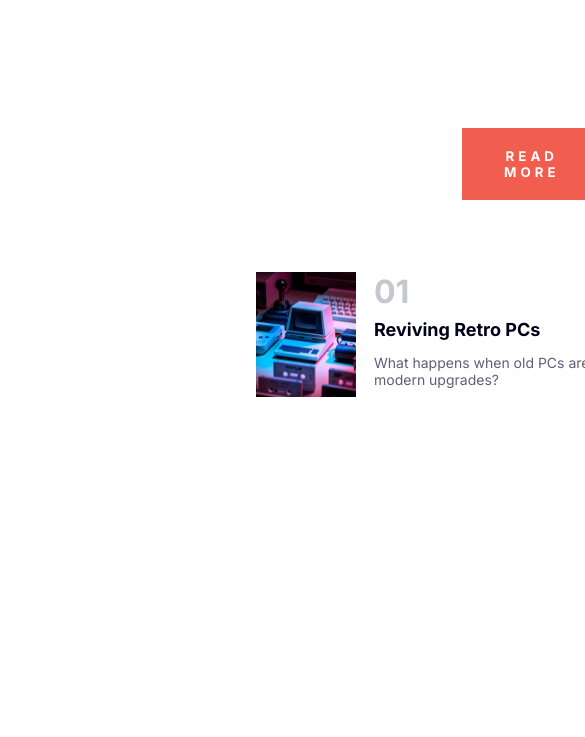
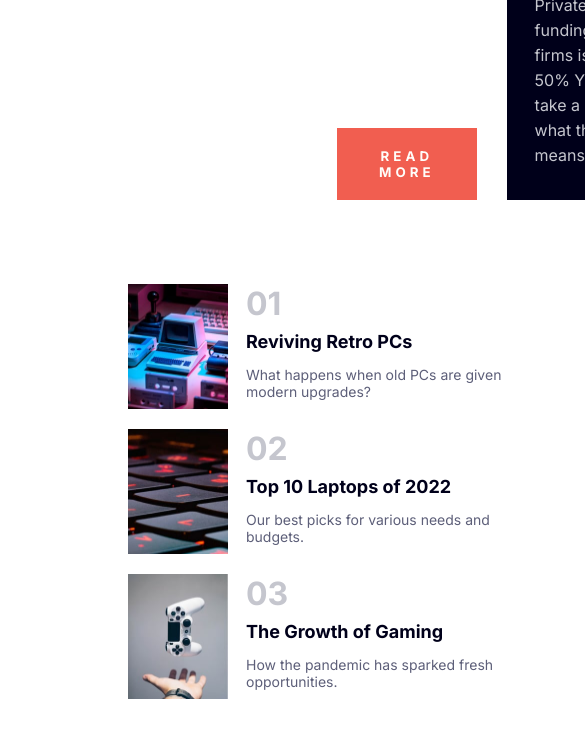
Before and after one commit to mhlauf1/news-homepage, a plain HTML site: page index.html in a window 390 px wide. Shown: the part 985-1722 px from the top of the page, 585 px wide, since content can reach past the window. Before the commit the page ends 1446 px from the top, so only its background shows below. Drawn offline with Linux system fonts and the light colour scheme; files whose address does not match are found by name.

Commit message:
changing grids to responsive design

```diff
--- a/index.css
+++ b/index.css
@@ -28,7 +28,9 @@ body {
 
 h1 {
     font-size: 56px;
-    color: var(--dark-blue)
+    color: var(--dark-blue);
+    font-weight: 800;
+
 }
 
 h2 {
@@ -90,6 +92,7 @@ nav li:hover {
 .hero-grid-item-1 {
     grid-column: 1 / 3;
     grid-row: 1;
+    /* grid-area: headerImg */
 }
 
 .hero-grid-item-2 {
@@ -99,6 +102,8 @@ nav li:hover {
     padding-right: 28px;
     padding-left: 28px;
     padding-top: 42px;
+    /* grid-area: blog */
+
 }
 
 .hero-grid-item-2 h2 {
@@ -133,6 +138,8 @@ nav li:hover {
 .hero-grid-item-3 {
     grid-column: 1;
     grid-row: 2;
+    /* grid-area: heroText */
+
 }
 
 .hero-grid-item-4 {
@@ -142,6 +149,7 @@ nav li:hover {
     flex-direction: column;
     justify-content: space-between;
     align-items: flex-start;
+    /* grid-area: heroSubText */
 }
 
 .hero-img {
@@ -169,10 +177,13 @@ nav li:hover {
     cursor: pointer;
 }
 
-.blog-grid-container {
-    display: grid;
-    grid-template-columns: 1fr 1fr 1fr;
-    margin-top: 72px;
+.blog-container {
+    display: flex;
+    flex-direction: row;
+    justify-content: space-between;
+    margin-top: 84px;
+    flex-wrap: wrap;
+    gap: 20px
 }
 
 .blog-grid-item {
@@ -191,7 +202,6 @@ nav li:hover {
 .blog-item-flex {
     display: flex;
     flex-direction: column;
-    /* justify-content: space-between; */
     margin-left: 18px;
     width: 16rem;
 }
@@ -207,3 +217,17 @@ nav li:hover {
     color: var(--secondary-color);
     cursor: pointer;
 }
+
+@media (max-width: 1600px) {
+    body {
+        padding: 4rem 12rem;
+        /* background-color: red; */
+    }
+}
+
+@media (max-width: 1200px) {
+    body {
+        padding: 4rem 8rem;
+        /* background-color: blue; */
+    }
+}
--- a/index.html
+++ b/index.html
@@ -78,6 +78,7 @@
         </div>
         <div class="hero-grid-item-2">
           <h2>New</h2>
+          <div class="articles-container">
             <article>
               <h4>Hydrogen VS Electric Cars</h4>
               <p>
@@ -98,6 +99,7 @@
                 Private funding by VC firms is down 50% YOY. We take a look at what that means. </p>
             </article>
           </div>
+        </div>
         <div class="hero-grid-item-3">
           <h1>The Bright Future of Web 3.0?</h1>
         </div>
@@ -108,7 +110,7 @@
           <button class="hero-cta-btn">Read more</button>
         </div>
       </section>
-      <section class="blog-grid-container">
+      <section class="blog-container">
         <div class="blog-grid-item">
           <img src="./assets/images/image-retro-pcs.jpg" alt="Repto PCs">
           <div class="blog-item-flex">
```
Lines whose indentation alone changed are shown as unchanged.
